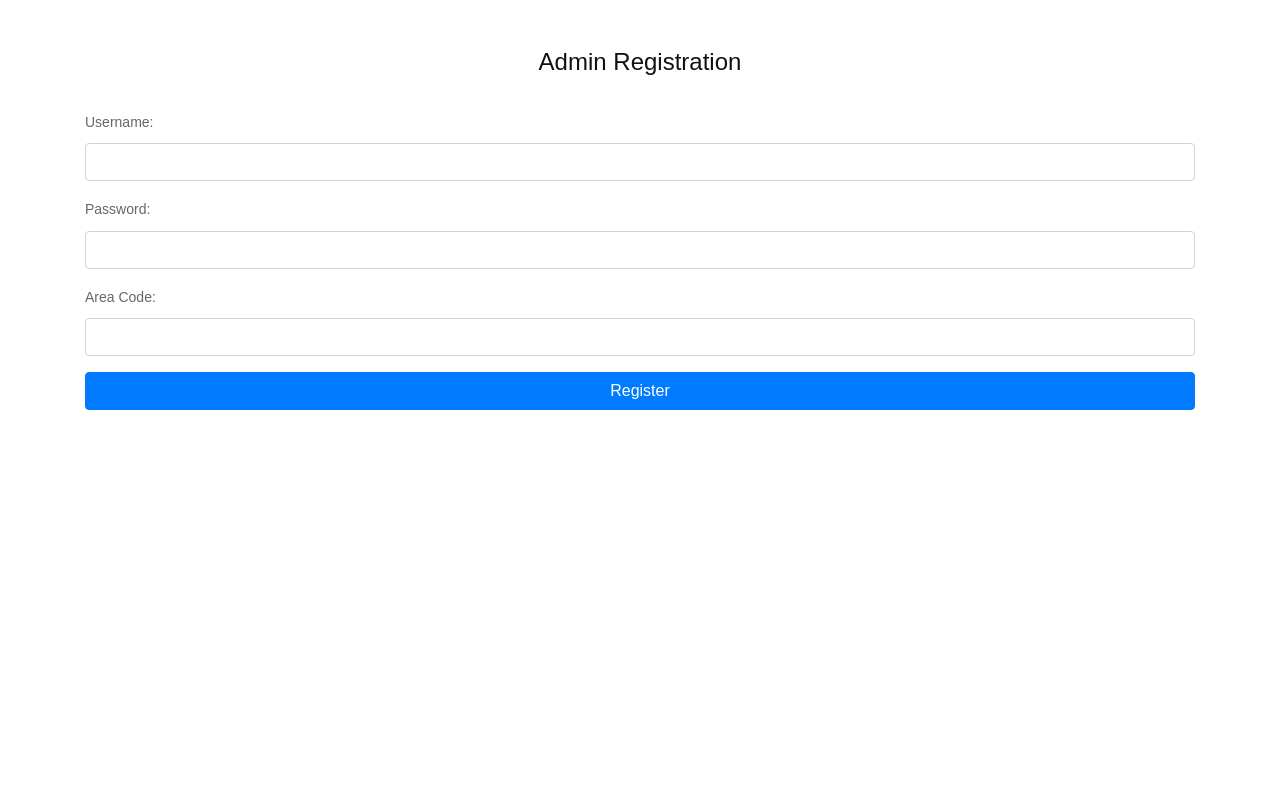
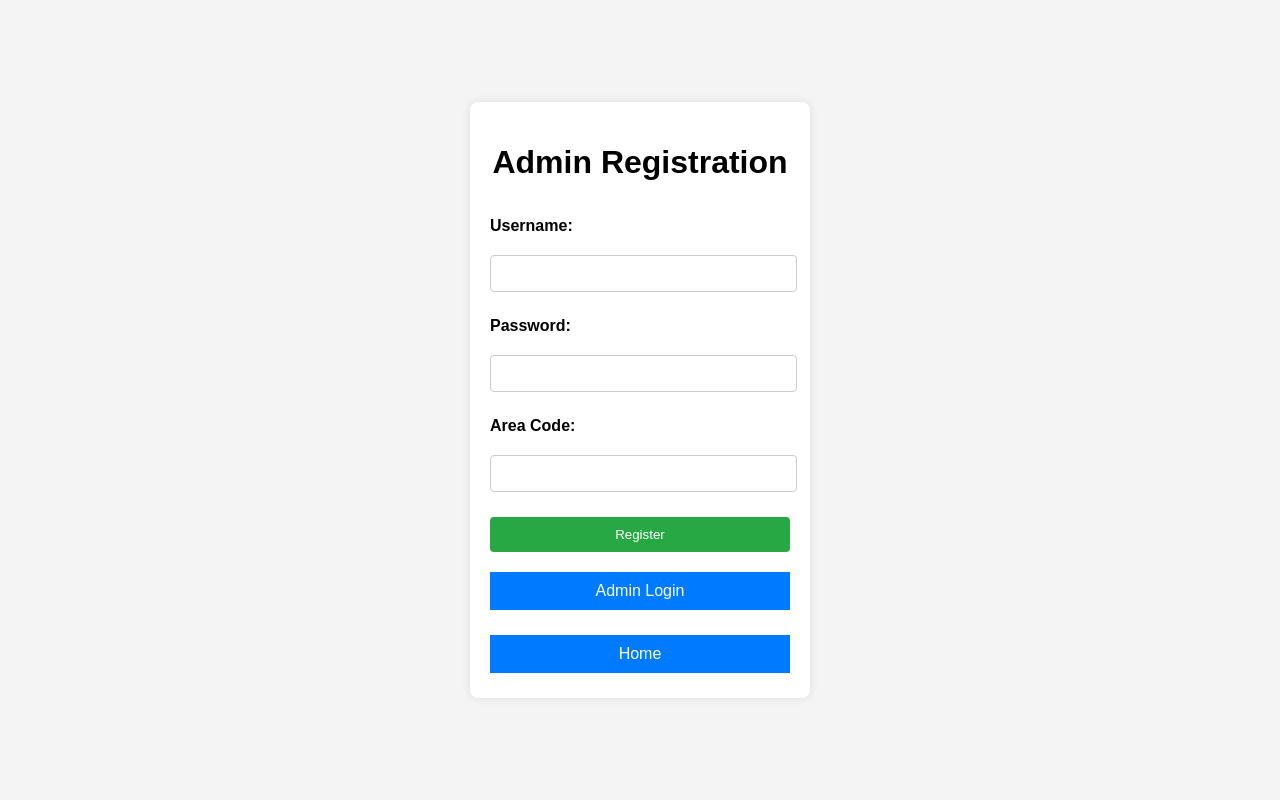
Before and after one commit to roshanni3388/Programming_Cloth-Rental-project, a Flask app: page /admin/register in a window 1280 px wide. Run offline with Flask 3, Linux system fonts and the light colour scheme; some libraries are stand-ins or nearby versions.

Commit message:
Updated to resolve errors

```diff
--- a/Templates/admin_register.html
+++ b/Templates/admin_register.html
@@ -5,15 +5,86 @@
     <meta http-equiv="X-UA-Compatible" content="IE=edge">
     <meta name="viewport" content="width=device-width, initial-scale=1.0">
     <title>Admin Registration</title>
-    <!-- bootstrap css -->
-    <link rel="stylesheet" href="{{ url_for('static', filename='bootstrap.min.css') }}">
-    <!-- style css -->
-    <link rel="stylesheet" href="{{ url_for('static', filename='style.css') }}">
+    <style>
+        body {
+            font-family: Arial, sans-serif;
+            background-color: #f4f4f4;
+            display: flex;
+            justify-content: center;
+            align-items: center;
+            height: 100vh;
+            margin: 0;
+        }
+        h1 {
+            text-align: center;
+        }
+        form {
+            background: #fff;
+            padding: 20px;
+            border-radius: 8px;
+            box-shadow: 0 0 10px rgba(0, 0, 0, 0.1);
+            width: 300px;
+            display: flex;
+            flex-direction: column;
+            gap: 15px;
+        }
+        label {
+            margin-bottom: 5px;
+            font-weight: bold;
+        }
+        input[type="text"],
+        input[type="password"] {
+            width: 95%;
+            padding: 10px;
+            margin-bottom: 10px;
+            border: 1px solid #ccc;
+            border-radius: 4px;
+        }
+        button {
+            padding: 10px;
+            border: none;
+            border-radius: 4px;
+            cursor: pointer;
+        }
+        button[type="submit"] {
+            background-color: #28a745;
+            color: white;
+        }
+        .btn {
+            text-align: center;
+            display: inline-block;
+            width: 100%;
+            margin: 5px 0;
+        }
+        .btn a {
+            text-decoration: none;
+            color: white;
+            display: block;
+            padding: 10px;
+            border-radius: 4px;
+        }
+        .btn-primary {
+            background-color: #007bff;
+        }
+        .alert {
+            padding: 10px;
+            margin-bottom: 10px;
+            border-radius: 4px;
+        }
+        .alert-success {
+            background-color: #d4edda;
+            color: #155724;
+        }
+        .alert-danger {
+            background-color: #f8d7da;
+            color: #721c24;
+        }
+    </style>
 </head>
 <body>
 
-       <div class="container">
-        <h1 class="text-center mt-5">Admin Registration</h1>
+
+    <form action="{{ url_for('admin_register') }}" method="POST">
         {% with messages = get_flashed_messages(with_categories=true) %}
         {% if messages %}
             {% for category, message in messages %}
@@ -21,21 +92,20 @@
             {% endfor %}
         {% endif %}
     {% endwith %}
-        <form action="{ url_for('admin_register') }" method="POST" class="mt-4">
-            <div class="form-group">
+        <h1>Admin Registration</h1>
         <label for="username">Username:</label>
-                <input type="text" id="username" name="username" class="form-control" required>
+        <input type="text" id="username" name="username" required>
+        <label for="password">Password:</label>
+        <input type="password" id="password" name="password" required>
+        <label for="area_code">Area Code:</label>
+        <input type="text" id="area_code" name="area_code" required>
+        <button type="submit">Register</button>
+        <div class="btn btn-primary">
+            <a href="{{ url_for('admin_login') }}">Admin Login</a>
         </div>
-            <div class="form-group">
-                <label for="password">Password:</label>
-                <input type="password" id="password" name="password" class="form-control" required>
+        <div class="btn btn-primary">
+            <a href="/">Home</a>
         </div>
-            <div class="form-group">
-                <label for="password">Area Code:</label>
-                <input type="text" id="area_code" name="area_code" class="form-control" required>
-            </div>
-            <button type="submit" class="btn btn-primary btn-block">Register</button>
     </form>
-    </div>
 </body>
 </html>
```
Also changed, not shown: app.py (+6 -6 lines), instance/database.db. Lines whose indentation alone changed are shown as unchanged.
